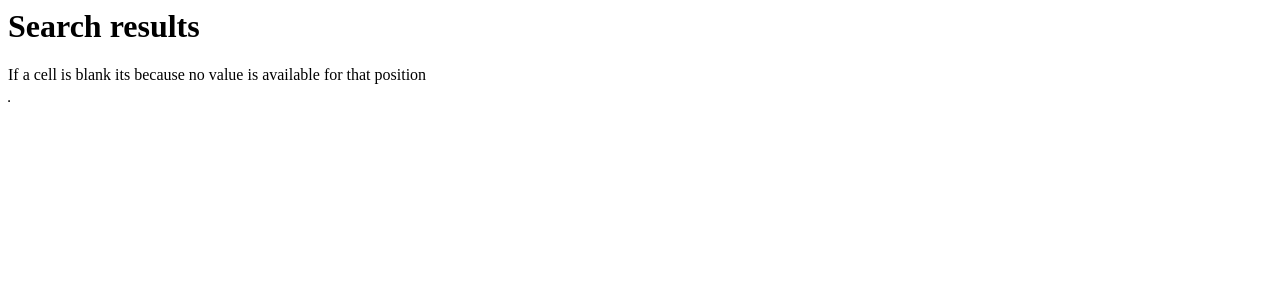
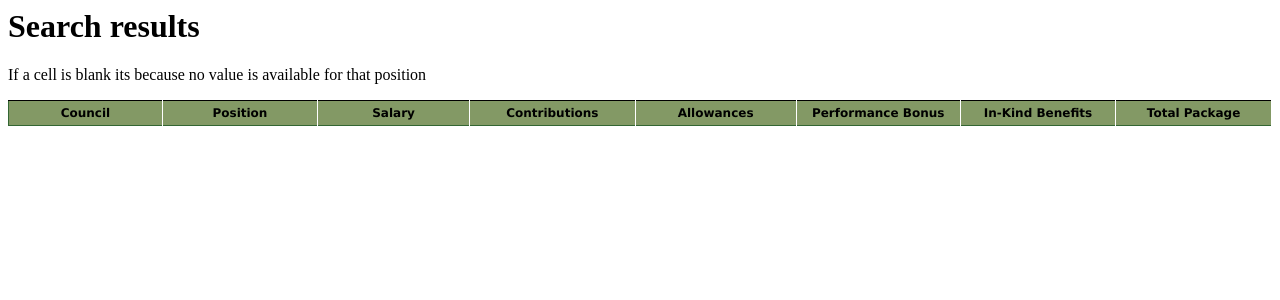
Before and after one commit to andrewtrench/myproject, a Django app: template council_pay/templates/search.html in a window 1280 px wide. Shown: the top 300 px of the page. Run offline with Django 3.2, Linux system fonts and the light colour scheme; the template is opened without the code that fills it, so the values that code supplies are empty.

Commit message:
third commit

```diff
--- /dev/null
+++ b/council_pay/static/style.css
@@ -0,0 +1,146 @@
+/* xxxxxxxxxxxxxxxxxxxxxxxxxxxxxxxxxxx
+xx  CSS Table Gallery               xx
+xx  Author: Stu Nicholls            xx
+xx  URL: http://www.cssplay.co.uk/  xx
+xx  Country: England                xx
+xx  Date: 2005-10-23                xx
+xx  xxxxxxxxxxxxxxxxxxxxxxxxxxxxxxx */
+table {
+  border-collapse:collapse;
+  font-family:verdana, arial, sans-serif;
+  font-size:0.75em;
+  line-height:2em;
+  border:1px solid #363;
+  }
+td, th {
+  padding:0 0.5em;
+  border-top:1px solid #ddd;
+  }
+tr.odd {
+  background:#eee;
+  }
+th {
+  background:#839965;
+  }
+caption, tfoot {
+  font-family:georgia, "times new roman", serif;
+  font-size:3em;
+  line-height:2em;
+  height:2em;
+  padding-right:0.25em;
+  text-align:right;
+  color:#363;
+  border:1px solid #ddd;
+  }
+tfoot th {
+  background:#fff;
+  color:#363;
+  font-weight:normal;
+  }
+thead tr {
+  color:#fff;
+  height:4em;
+  }
+thead tr th:first-child {
+  color:#fc6;
+  border-right:1px solid #000;
+  text-align:right;
+  padding-right:1.5em;
+  }
+tbody th {
+  padding:0;
+  border-right:1px solid #fff;
+  border-top:1px solid #000;
+  width:16em;
+  vertical-align:middle;
+  }
+tbody tr.odd th {
+  border-right:1px solid #eee;
+  }
+tbody td {
+  color:#363;
+  vertical-align:middle;
+  height:4em;
+  }
+tbody th a {
+  color:#fc3;
+  text-decoration:none;
+  border-right:0.8em solid #fc3;
+  font-weight:normal;
+  text-align:right;
+  padding-right:0.5em;
+  float:right;
+  border-top:0.8em solid #839965;
+  border-bottom:0.8em solid #839965;
+  }
+tbody tr th a:visited {
+  border-right:0.8em solid #fff;
+  }
+tbody tr.odd th a:visited {
+  border-right:0.8em solid #eee;
+  }
+tbody td a:visited {
+  color:#000;
+  font-weight:normal;
+  text-decoration:line-through;
+  }
+tbody td a {
+  color:#000;
+  font-weight:normal;
+  }
+tbody tr th a:hover {
+  color:#fff;
+  border-right:0.8em solid #fff;
+  }
+tbody tr.odd th a:hover {
+  color:#fff;
+  border-right:0.8em solid #eee;
+  }
+tbody td a:hover {
+  color:#c00;
+  font-weight:normal;
+  text-decoration:none;
+  }
+label
+{
+width: 4em;
+float: left;
+text-align: right;
+margin-right: 0.5em;
+display: block
+}
+
+.submit input
+{
+margin-left: 4.5em;
+}
+input
+{
+color: #781351;
+background: #fee3ad;
+border: 1px solid #781351;
+font-size:1.75em;
+line-height:2em;
+}
+
+.submit input
+{
+color: #000;
+background: #ffa20f;
+border: 2px outset #d7b9c9;
+font-size:0.75em;
+line-height:2em;
+}
+fieldset
+{
+border: 1px solid #781351;
+width: 20em
+}
+
+legend
+{
+color: #fff;
+background: #ffa20c;
+border: 1px solid #781351;
+padding: 5px 6px
+}
--- a/council_pay/templates/search.html
+++ b/council_pay/templates/search.html
@@ -1,9 +1,22 @@
-
 <html>
+<head>
+<link rel="stylesheet" type="text/css" href="/static/style.css" />
+</head>
 <h1>Search results</h1>
 <body>
 <p> If a cell is blank its because no value is available for that position</p>
 <table border=1>
+<tr>
+<th>Council</th>
+<th>Position</th>
+<th>Salary</th>
+<th>Contributions</th>
+<th>Allowances</th>
+<th>Performance Bonus</th>
+<th>In-Kind Benefits</th>
+<th>Total Package</th>
+</tr>
+
 {% for item in search %}
 <tr>
 <td>{{ item.council}}</td><td>{{ item.role}}</td><td>R{{ item.salary}}</td><td>R{{ item.contributions}}</td><td>R{{ item.allowances}}</td><td>R{{ item.performance_bonus}}</td><td>R{{ item.inkind_benefits}}</td><td>R{{ item.total_package}}</td>
--- a/council_pay/templates/search_form.html
+++ b/council_pay/templates/search_form.html
@@ -1,5 +1,8 @@
 <html>
+
 <head>
+<link rel="stylesheet" type="text/css" href="/static/style.css" />
+</head>
     <title>Search</title>
 </head>
 <body>
```
